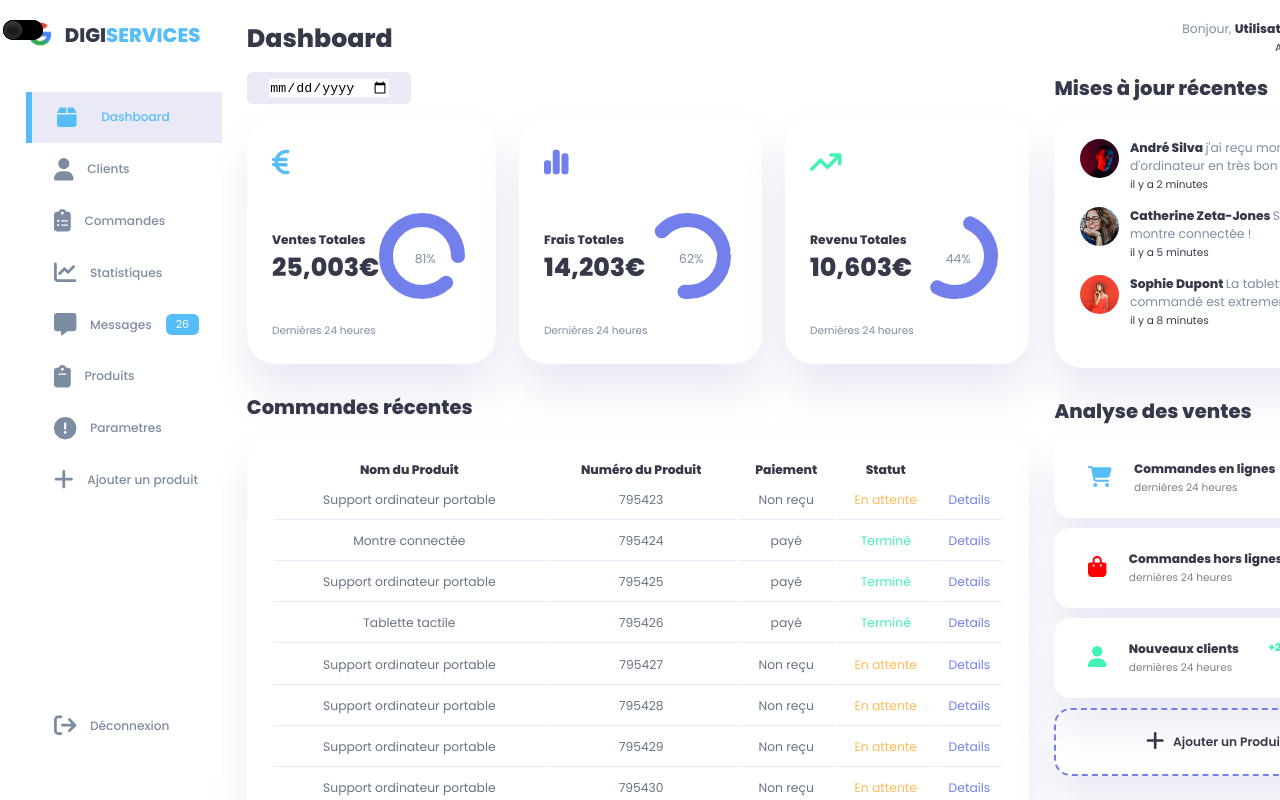
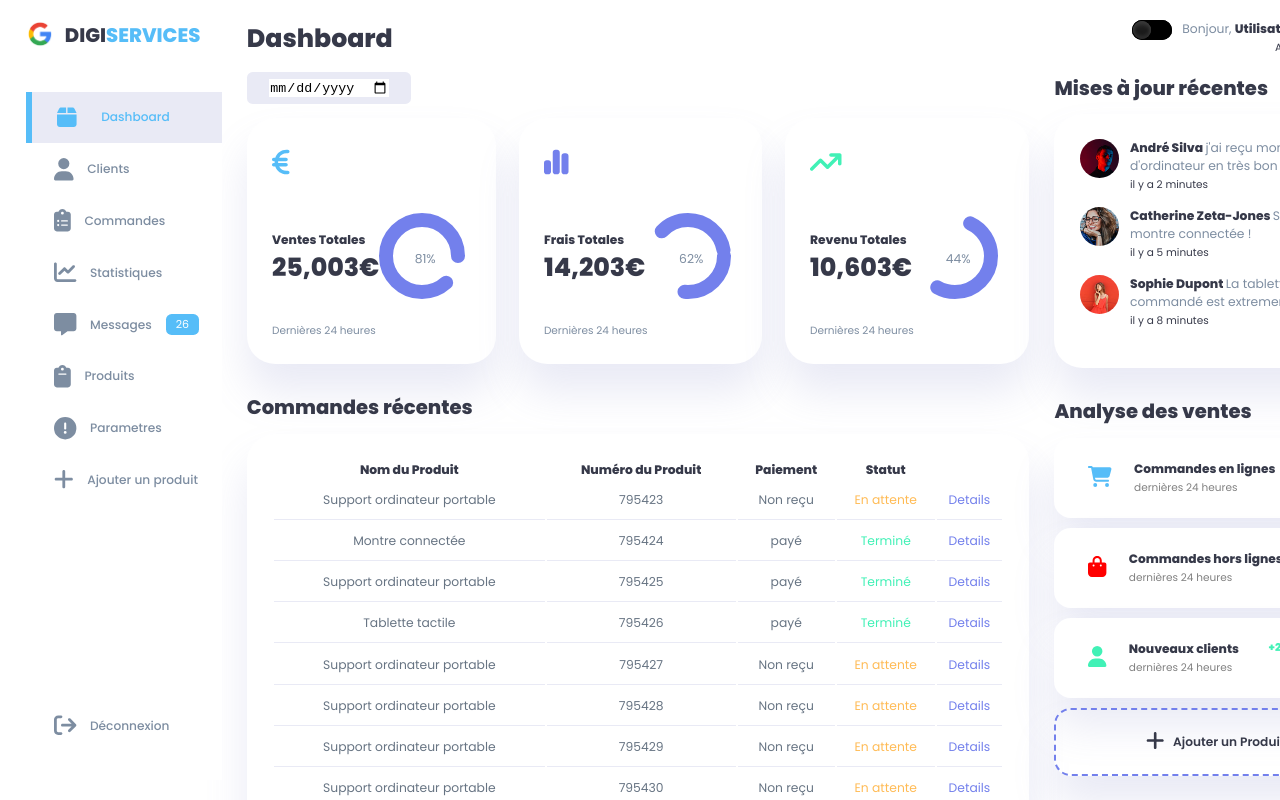
Before and after one commit to Bour1cha/dashboardVueJs, a Vue app in the folder dashboard/: page / in a window 1280 px wide. Built offline with nearby package versions, Linux system fonts and the light colour scheme.

Commit message:
added dark button mode

```diff
--- a/dashboard/src/assets/scss/style.scss
+++ b/dashboard/src/assets/scss/style.scss
@@ -185,12 +185,13 @@ b{
 
 #toggle {
 
-    margin-left: 3px;
+    margin-left: -50px;
     margin-bottom: 15px;
     position: absolute;
-    display: block;
+    display: flex;
+    justify-content: space-between;
+    align-items: center;
     width: 40px;
-    left: 0;
     height: 20px;
     border-radius: 160px;
     background: black;
--- a/dashboard/src/components/Accueil/Insights.vue
+++ b/dashboard/src/components/Accueil/Insights.vue
@@ -1,6 +1,6 @@
 <template>
                 <div class="insights">
-            <div class="sales">
+            <div class="sales back">
               <span><font-awesome-icon icon="fa-solid fa-euro-sign" /></span>
                 <div class="middle">
                     <div class="left">
@@ -18,7 +18,7 @@
                 </div>
                 <small class="text-muted">Dernières 24 heures</small>
             </div>
-            <div class="expenses">
+            <div class="expenses back">
               <span><font-awesome-icon icon="fa-solid fa-chart-simple" /></span>
                 <div class="middle">
                     <div class="left">
@@ -36,7 +36,7 @@
                 </div>
                 <small class="text-muted">Dernières 24 heures</small>
             </div>
-            <div class="incomes">
+            <div class="incomes back">
               <span><font-awesome-icon icon="fa-solid fa-arrow-trend-up" /></span>
                 <div class="middle">
                     <div class="left">
--- a/dashboard/src/components/Accueil/RecentOrder.vue
+++ b/dashboard/src/components/Accueil/RecentOrder.vue
@@ -4,7 +4,7 @@
     <div class="recent-orders">
                   <h2>Commandes récentes</h2>
                   <!-- <table> permet de représenter un tableau de données, c'est-à-dire des informations exprimées sur un tableau en deux dimensions. -->
-                  <table>
+                  <table class="back">
                     <!-- <thead> définit un ensemble de lignes qui définit l'en-tête des colonnes d'un tableau. -->
                         <thead>
                           <!-- <tr> définit une ligne de cellules dans un tableau. -->
--- a/dashboard/src/components/Accueil/RecentUpdates.vue
+++ b/dashboard/src/components/Accueil/RecentUpdates.vue
@@ -1,8 +1,8 @@
 <template>
 
-          <div class="recent-updates">
+          <div class="recent-updates back">
               <h2>Mises à jour récentes</h2>
-              <div class="updates">
+              <div class="updates back">
                 <div class="update">
                       <div class="profile-photo">
                           <img src="@/assets/img/profile-2.jpg" alt="profile_2">
--- a/dashboard/src/components/Accueil/SalesAnalyst.vue
+++ b/dashboard/src/components/Accueil/SalesAnalyst.vue
@@ -1,7 +1,7 @@
 <template>
       <div class="sales-analytics">
             <h2>Analyse des ventes</h2>
-                        <div class="item online">
+                        <div class="item back online ">
               <div class="icon">
                 <span><font-awesome-icon icon="fa-solid fa-cart-shopping" /></span>
               </div>
```
